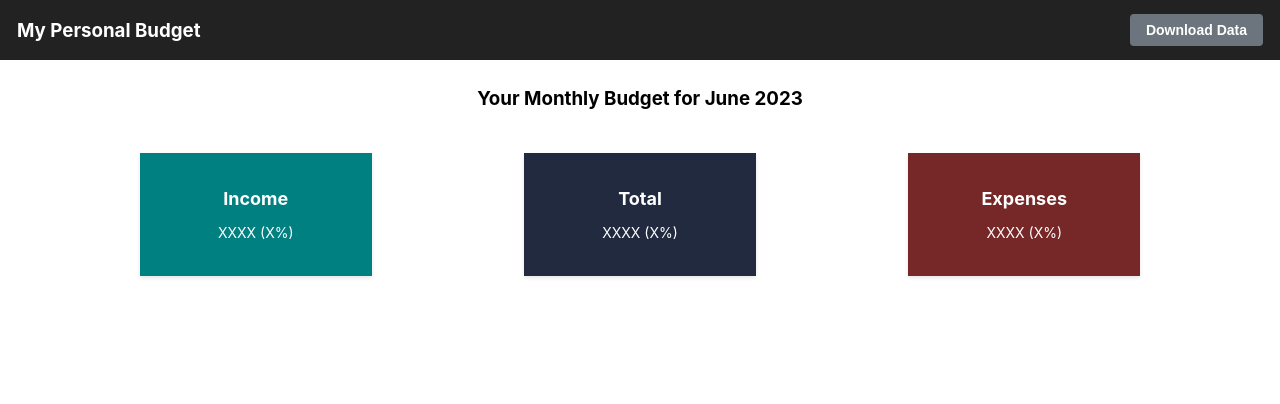
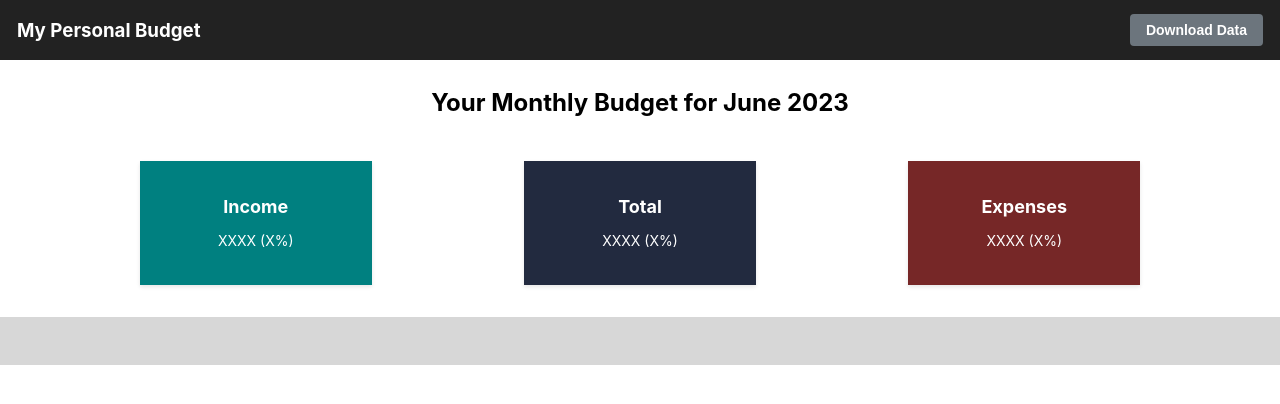
Before and after one commit to nikoladomazetovikj/budgety, a React (Create React App) app: page / in a window 1280 px wide. Shown: the top 404 px of the page. Built offline with nearby package versions, Linux system fonts and the light colour scheme.

Commit message:
fix: empty container added

```diff
--- a/src/components/Budget.js
+++ b/src/components/Budget.js
@@ -3,10 +3,11 @@ import Card from "../UI/Card";
 function Budget(props) {
 
     return (
+        <>
         <div className='margin-2 container-fluid'>
             <div className='container'>
               <div className='row'>
-                  <h3 className='text-center'>Your Monthly Budget for {props.month} {props.year}</h3>
+                  <h2 className='text-center'>Your Monthly Budget for {props.month} {props.year}</h2>
               </div>
                 <div className='row margin-4'>
                    <div className='col-2 d-flex justify-content-center'>
@@ -21,6 +22,8 @@ function Budget(props) {
                 </div>
             </div>
         </div>
+            <div className='container-fluid empty-container padding-4'></div>
+        </>
     );
 }
 
--- a/src/index.css
+++ b/src/index.css
@@ -218,3 +218,8 @@ code {
 .button:hover {
   background-color: #e0e0e0;
 }
+
+
+.empty-container {
+  background-color: #d7d7d7;
+}
```
